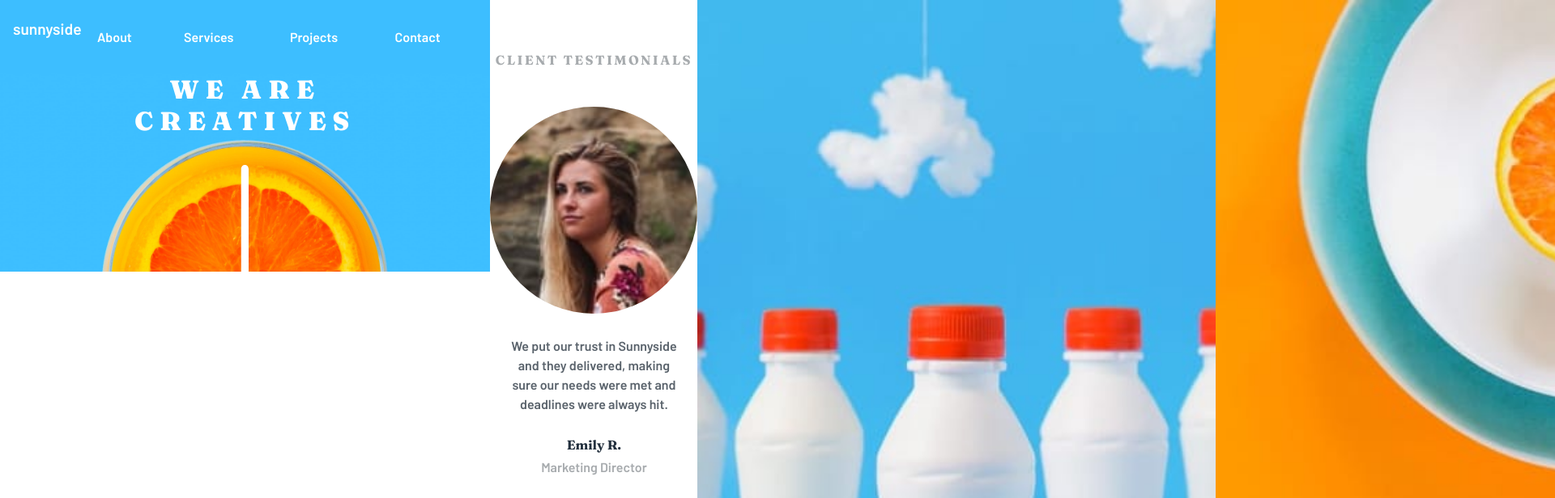
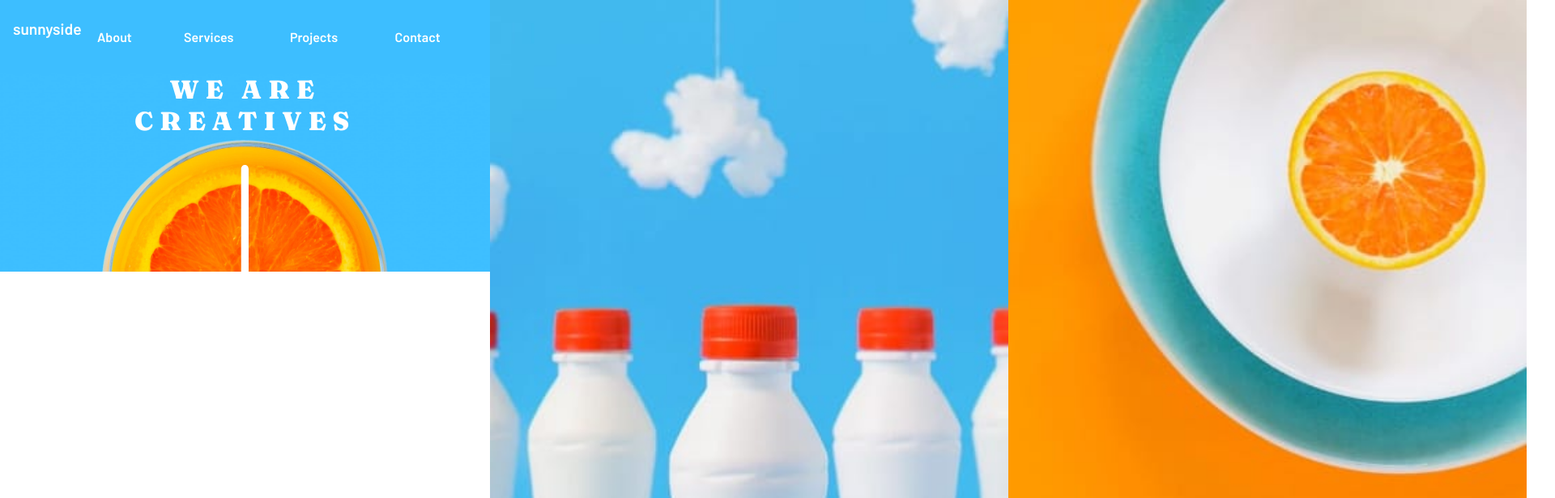
Before and after one commit to AliAbuSalam/sunnyside-agency-landing-page, a Next.js app: page / in a window 1280 px wide. Shown: the top 616 px of the page at 81% size, 1920 px wide, since content can reach past the window. Built offline with nearby package versions, Linux system fonts and the light colour scheme.

Commit message:
create a grid area called eighth

```diff
--- a/src/app/page.tsx
+++ b/src/app/page.tsx
@@ -34,7 +34,7 @@ const Home = () => {
       <div className={styles.seventh}>
         <SeventhBox />
       </div>
-      <div>
+      <div className={styles.eighth}>
         <EighthBox />
       </div>
       <div>
--- a/src/styles/page.module.scss
+++ b/src/styles/page.module.scss
@@ -27,6 +27,10 @@
   grid-area: seventh;
 }
 
+.eighth {
+  grid-area: eighth;
+}
+
 @media screen and (min-width: 1000px) {
   .container {
     grid-template-columns: 1fr 1fr;
```
